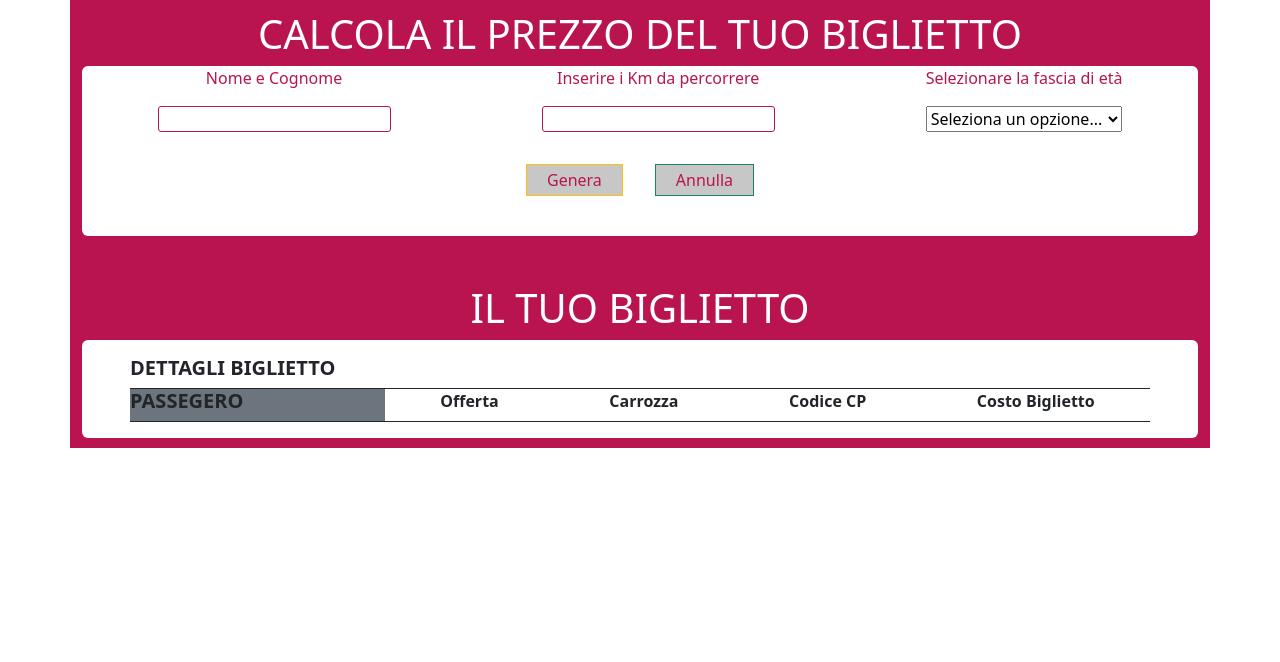
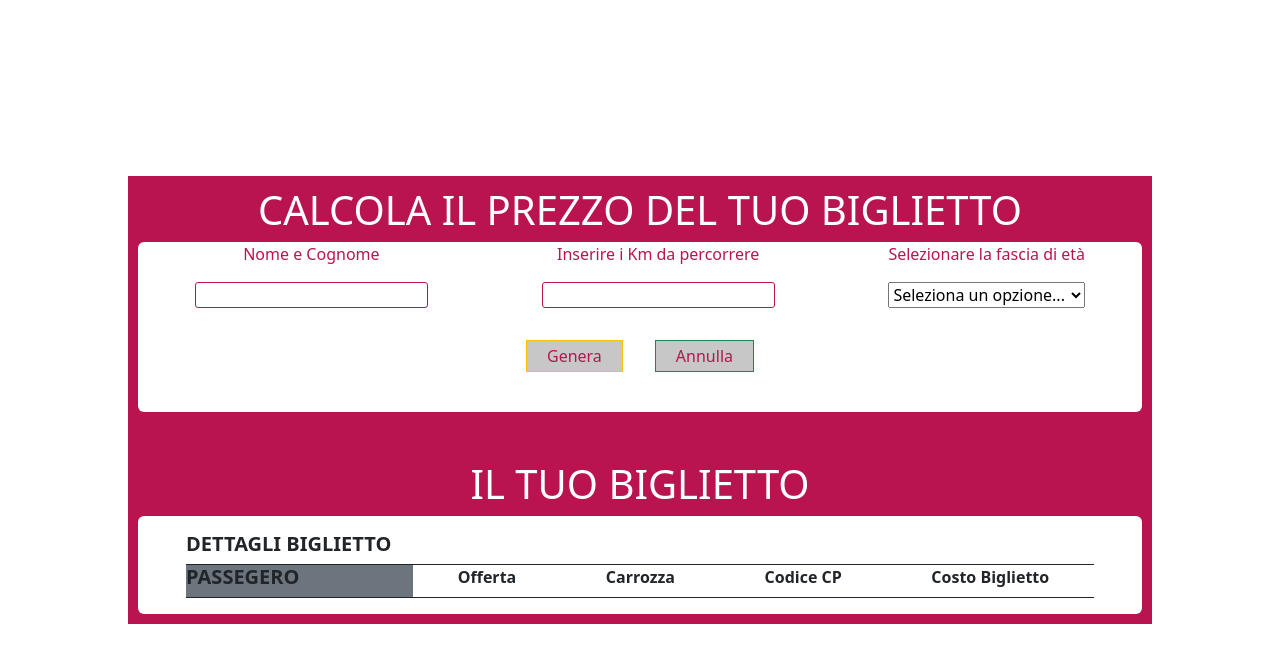
Before and after one commit to AndreaPanzeriDev/js-biglietto-treno-form, a plain HTML site: page index.html in a window 1280 px wide. Drawn offline with nearby package versions, Linux system fonts and the light colour scheme.

Commit message:
complete

```diff
--- a/assets/css/style.css
+++ b/assets/css/style.css
@@ -2,6 +2,12 @@
     padding: 0;
     margin: 0;
     box-sizing: border-box;
+}
+
+
+body{
+    display: flex;
+    height: 100vh;
 }
 
 
--- a/assets/script/main.js
+++ b/assets/script/main.js
@@ -1,6 +1,16 @@
+
+
+//aggiorno la pagina
+function refreshPage(){
+    window.location.reload()
+}
 
 
 
+
+
+
+//calcolo prezzo biglietto
 function Calculator(){
     const KmPrice = 0.21;
     let NameSurname = document.getElementById("inputClient").value;
--- a/index.html
+++ b/index.html
@@ -5,9 +5,10 @@
     <title>TrainTicket</title>
     <meta charset="UTF-8">
     <meta name="viewport" content="width=device-width, initial-scale=1">
-    <link href="assets/css/style.css" rel="stylesheet">
+
     <link href="https://cdn.jsdelivr.net/npm/bootstrap@5.2.2/dist/css/bootstrap.min.css" rel="stylesheet"
         integrity="sha384-Zenh87qX5JnK2Jl0vWa8Ck2rdkQ2Bzep5IDxbcnCeuOxjzrPF/et3URy9Bv1WTRi" crossorigin="anonymous">
+    <link href="assets/css/style.css" rel="stylesheet">
 </head>
 
 <body>
@@ -48,7 +49,7 @@
                     <div class="d-flex justify-content-center m-3">
                         <button class="pulsante border border-warning"
                             onclick="Calculator(); return false">Genera</button>
-                        <button class="pulsante border border-success">Annulla</button>
+                        <button class="pulsante border border-success" onclick="refreshPage()">Annulla</button>
                     </div>
                 </form>
             </div>
```
